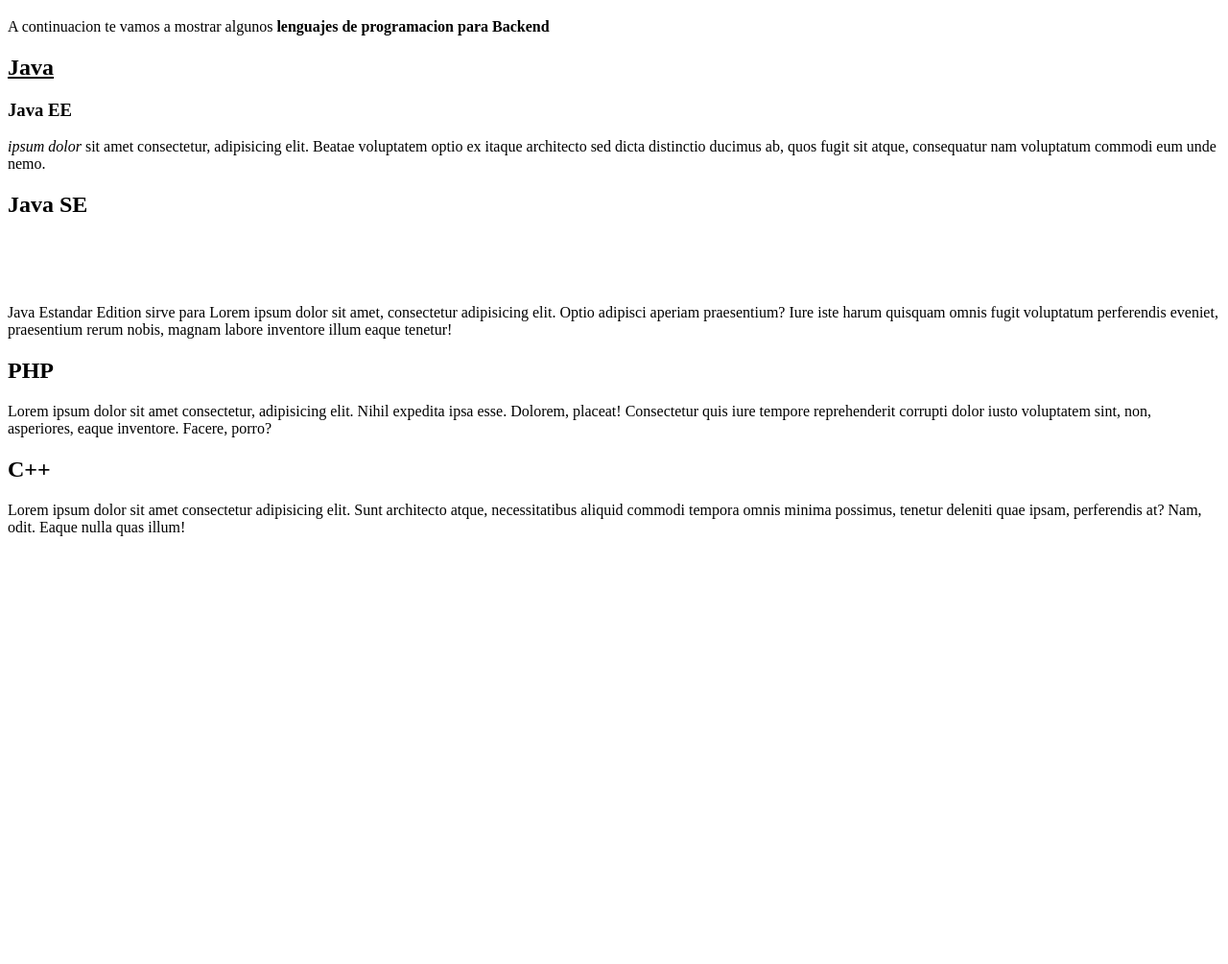
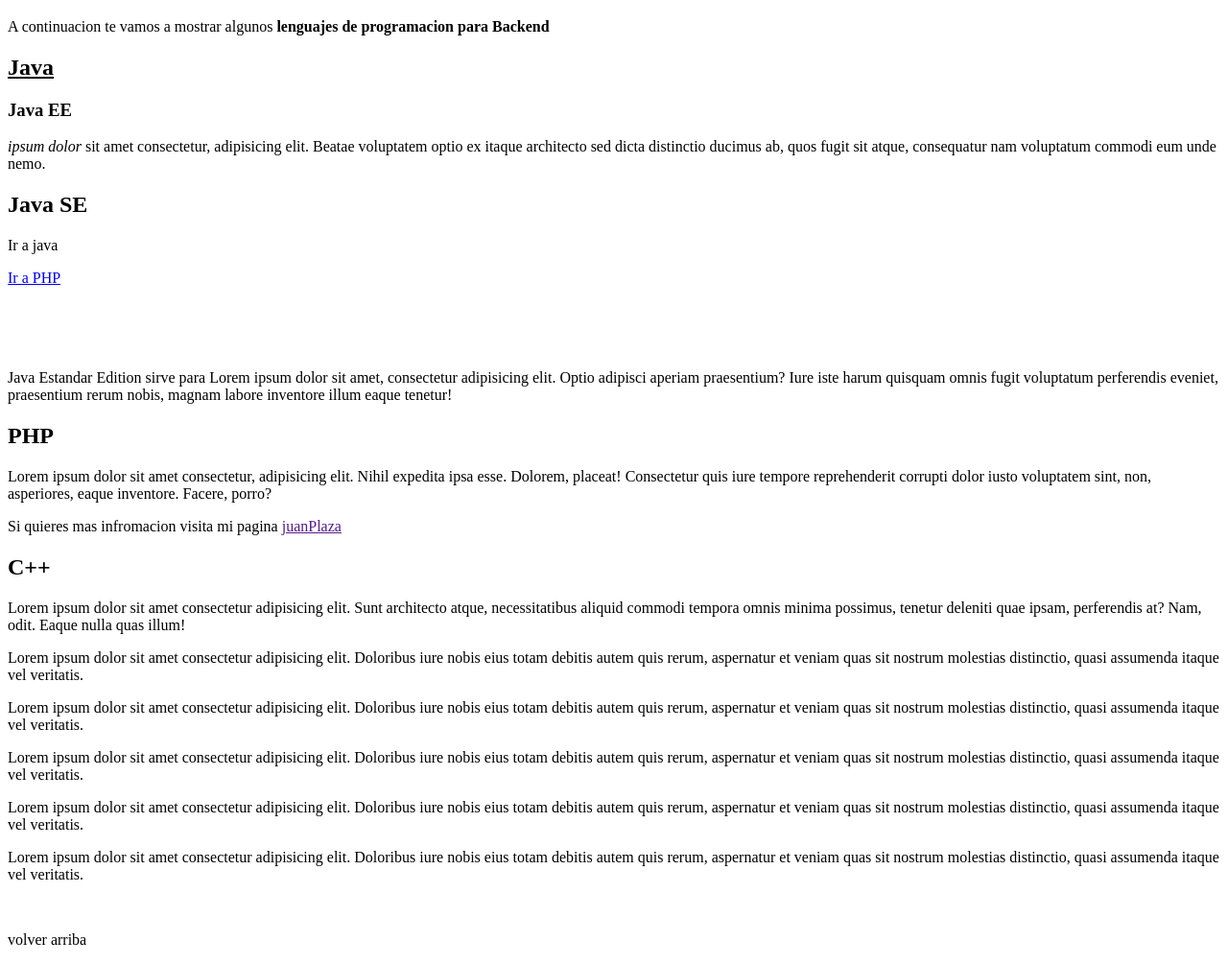
Before and after one commit to Darken-027/Practicas-HTML-CSS-JavaScript, a plain HTML site: page primera-web.html in a window 1280 px wide. Shown: the part 61-1066 px from the top of the page at 96% size. Before the commit the page ends 800 px from the top, so only its background shows below. Drawn offline with Linux system fonts and the light colour scheme.

Commit message:
Se realizo ejercicio con enlases

```diff
--- a/primera-web.html
+++ b/primera-web.html
@@ -6,20 +6,31 @@
     <title>Lenguajes de programacion</title>
 </head>
 <body>
-    <h1>Lenguajes de programacion de Backend</h1>
+    <h1 id="tope">Lenguajes de programacion de Backend</h1>
     <P>A continuacion te vamos a mostrar algunos <b>lenguajes de programacion para Backend</b></P>
     <h2><u>Java</u></h2>
     <h3>Java EE</h3>
+
     <p><i>ipsum dolor</i> sit amet consectetur, adipisicing elit. Beatae voluptatem optio ex itaque architecto sed dicta distinctio ducimus ab, quos fugit sit atque, consequatur nam voluptatum commodi eum unde nemo.</p>
     <h2>Java SE</h2>
+    <p>Ir a java</p>
+    <p><a href="#PHP">Ir a PHP</a></p>
     <br/>
     <br>
     <br>
     <p>Java Estandar Edition  sirve para Lorem ipsum dolor sit amet, consectetur adipisicing elit. Optio adipisci aperiam praesentium? Iure iste harum quisquam omnis fugit voluptatum perferendis eveniet, praesentium rerum nobis, magnam labore inventore illum eaque tenetur!</p>
-    <h2>PHP</h2>
+    <h2 id="PHP">PHP</h2>
     <p>Lorem ipsum dolor sit amet consectetur, adipisicing elit. Nihil expedita ipsa esse. Dolorem, placeat! Consectetur quis iure tempore reprehenderit corrupti dolor iusto voluptatem sint, non, asperiores, eaque inventore. Facere, porro?</p>
+    <p>Si quieres mas infromacion visita mi pagina <a href="">juanPlaza</a> </p>
     <h2>C++</h2>
     <p>Lorem ipsum dolor sit amet consectetur adipisicing elit. Sunt architecto atque, necessitatibus aliquid commodi tempora omnis minima possimus, tenetur deleniti quae ipsam, perferendis at? Nam, odit. Eaque nulla quas illum!</p>
 
+    <p>Lorem ipsum dolor sit amet consectetur adipisicing elit. Doloribus iure nobis eius totam debitis autem quis rerum, aspernatur et veniam quas sit nostrum molestias distinctio, quasi assumenda itaque vel veritatis.</p>
+    <p>Lorem ipsum dolor sit amet consectetur adipisicing elit. Doloribus iure nobis eius totam debitis autem quis rerum, aspernatur et veniam quas sit nostrum molestias distinctio, quasi assumenda itaque vel veritatis.</p>
+    <p>Lorem ipsum dolor sit amet consectetur adipisicing elit. Doloribus iure nobis eius totam debitis autem quis rerum, aspernatur et veniam quas sit nostrum molestias distinctio, quasi assumenda itaque vel veritatis.</p>
+    <p>Lorem ipsum dolor sit amet consectetur adipisicing elit. Doloribus iure nobis eius totam debitis autem quis rerum, aspernatur et veniam quas sit nostrum molestias distinctio, quasi assumenda itaque vel veritatis.</p>
+    <p>Lorem ipsum dolor sit amet consectetur adipisicing elit. Doloribus iure nobis eius totam debitis autem quis rerum, aspernatur et veniam quas sit nostrum molestias distinctio, quasi assumenda itaque vel veritatis.</p>
+    <br>
+    <p>volver arriba</p>
 </body>
 </html>
```
